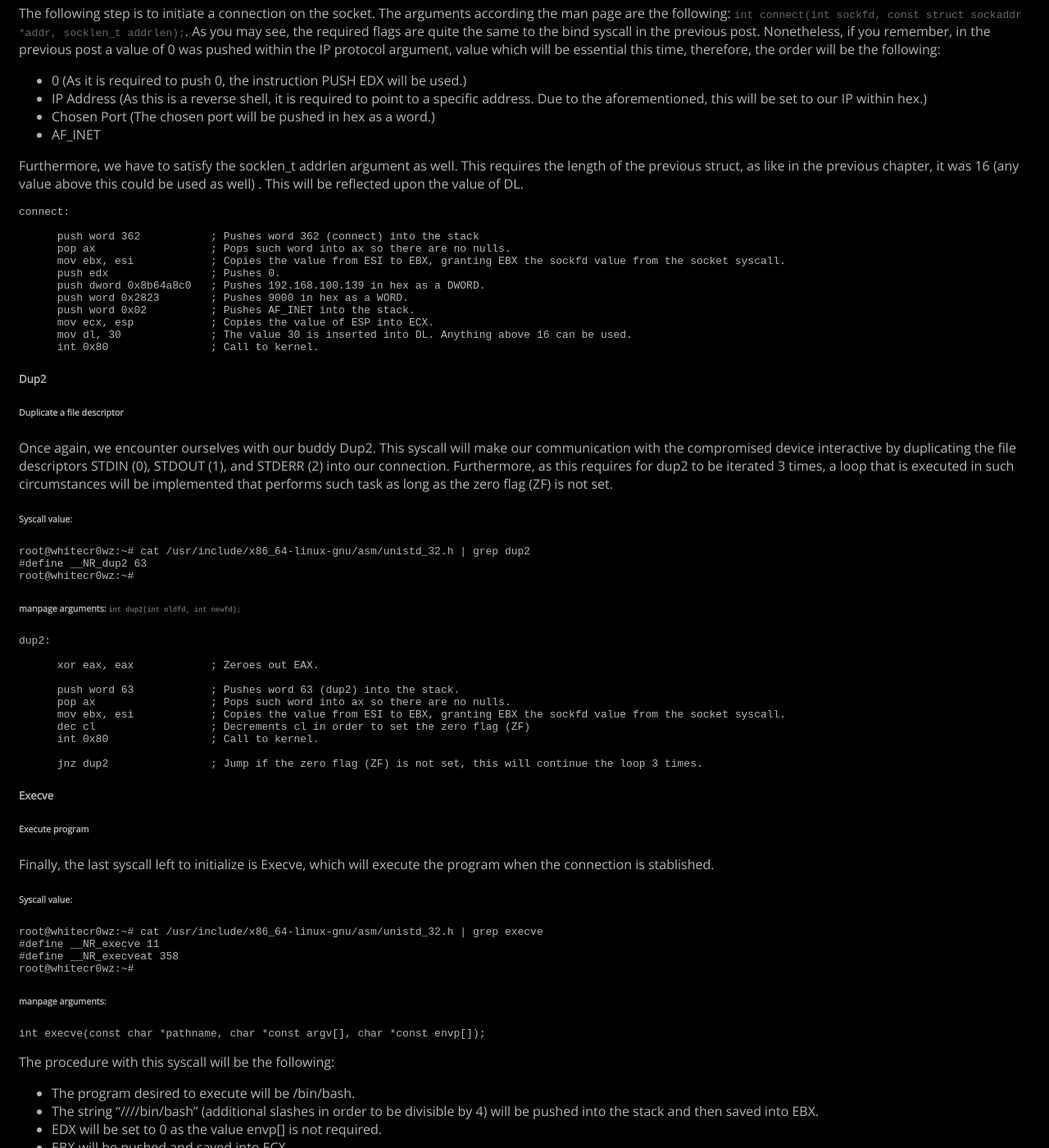
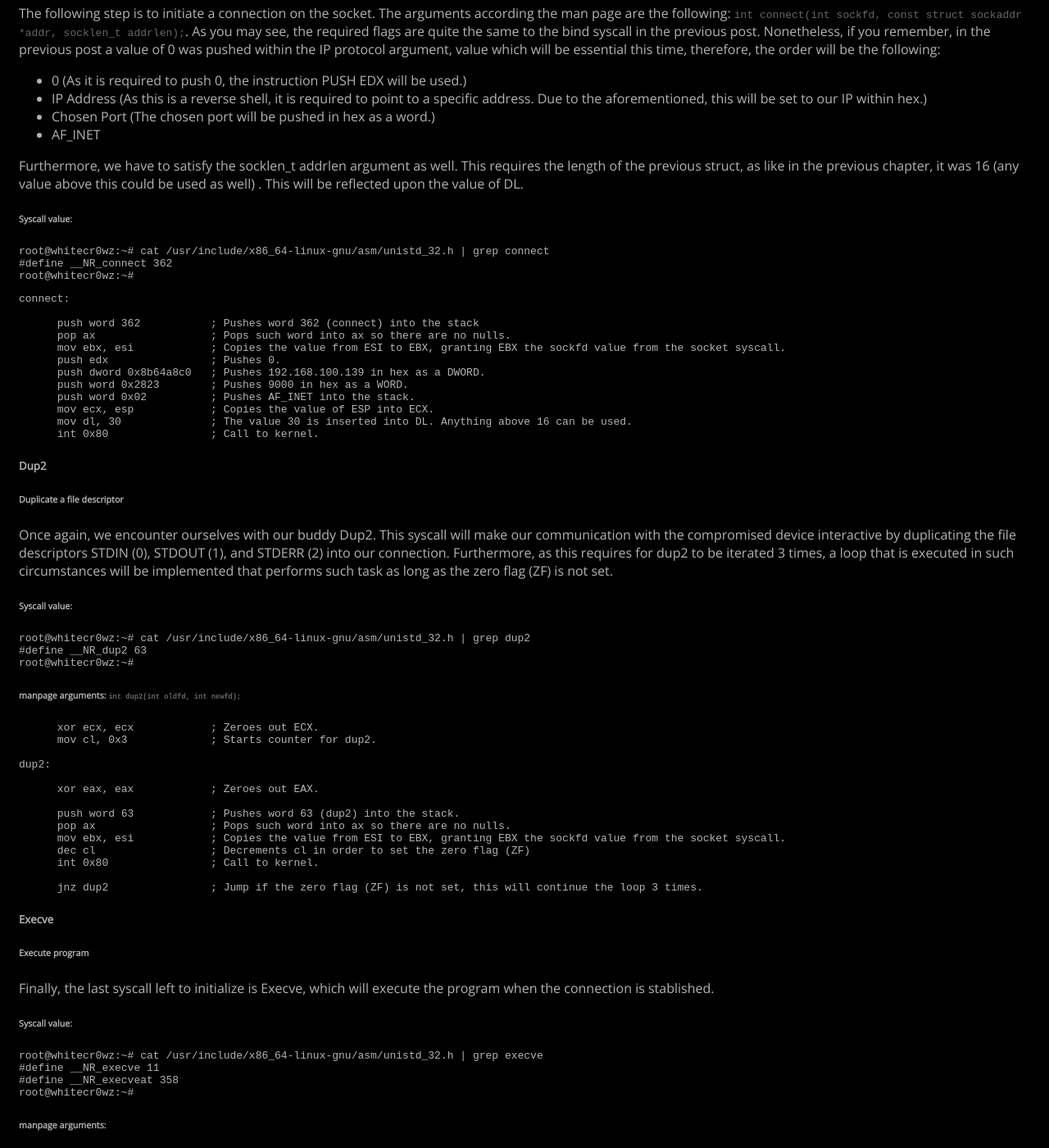
Before and after one commit to whitecr0wz/whitecr0wz.github.io, a Jekyll site: the page built from _posts/posts/2021-01-14-SLAE-Reverse.md, in a window 1280 px wide and 1400 px high, scrolled down 1438 px. Shown: the whole window at 82% size. Built offline with Jekyll 4.4.1, drawn with Linux system fonts in a browser that asks for light colours.

Commit message:
Update 2021-01-14-SLAE-Reverse.md

````diff
--- a/_posts/posts/2021-01-14-SLAE-Reverse.md
+++ b/_posts/posts/2021-01-14-SLAE-Reverse.md
@@ -90,6 +90,13 @@ value of 0 was pushed within the IP protocol argument, value which will be essen
 Furthermore, we have to satisfy the socklen_t addrlen argument as well. This requires the length of the previous struct, as like in the previous chapter, it was 16 (any value
 above this could be used as well) . This will be reflected upon the value of DL.
 
+###### Syscall value:
+```term
+root@whitecr0wz:~# cat /usr/include/x86_64-linux-gnu/asm/unistd_32.h | grep connect
+#define __NR_connect 362
+root@whitecr0wz:~#
+```
+
 ```term
 connect:
 
@@ -123,6 +130,9 @@ root@whitecr0wz:~#
 ###### manpage arguments: ```int dup2(int oldfd, int newfd);```
 
 ```term
+      xor ecx, ecx            ; Zeroes out ECX.
+      mov cl, 0x3             ; Starts counter for dup2.
+
 dup2:
 
       xor eax, eax            ; Zeroes out EAX.
````
